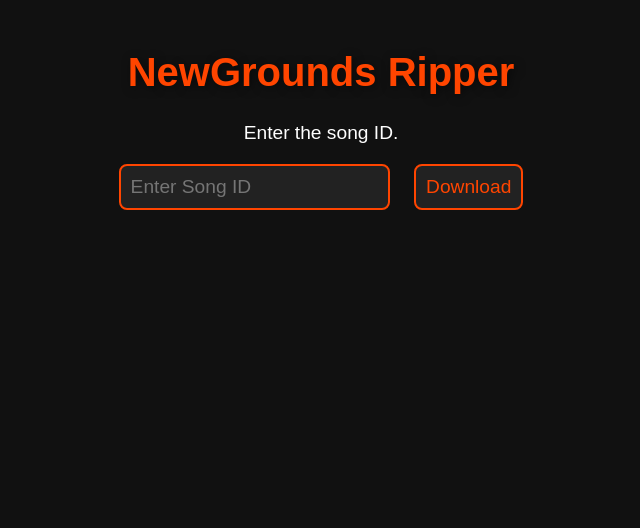
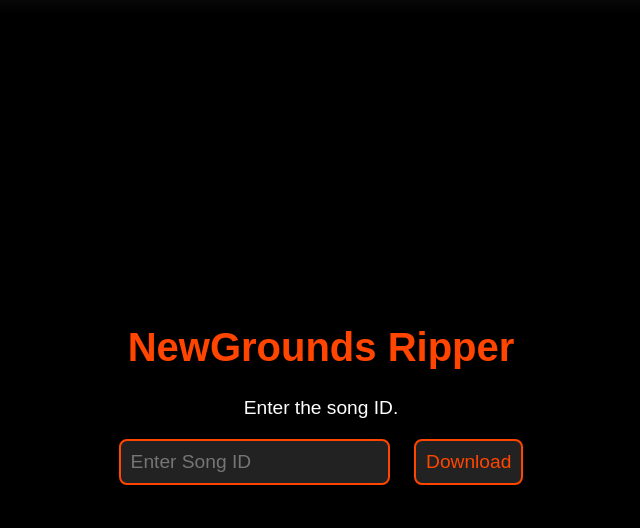
Before and after one commit to deep-v2/NGRipper-src, a website: page index.html in a window 1280 px wide. Shown: the whole page, without its empty margins (319-959 px from the left). Drawn offline with Linux system fonts and the light colour scheme.

Commit message:
Update index.html

```diff
--- a/index.html
+++ b/index.html
@@ -12,7 +12,28 @@
       text-align: center;
       margin: 0;
       padding: 0;
-      transition: background-color 0.3s ease;
+      display: flex;
+      justify-content: center;
+      align-items: center;
+      height: 100vh;
+      overflow: hidden;
+    }
+
+    #background {
+      position: absolute;
+      top: 0;
+      left: 0;
+      width: 100%;
+      height: 100%;
+      background-color: #000;
+      filter: blur(10px);
+      z-index: -1;
+    }
+
+    .content {
+      position: relative;
+      z-index: 1;
+      text-align: center;
     }
 
     h1 {
@@ -78,7 +99,9 @@
 </head>
 <body>
 
-  <div id="app">
+  <div id="background"></div> <!-- Background with blur effect -->
+
+  <div class="content">
     <h1 class="fadeIn">NewGrounds Ripper</h1>
     <p class="fadeIn">Enter the song ID.</p>
 
```
